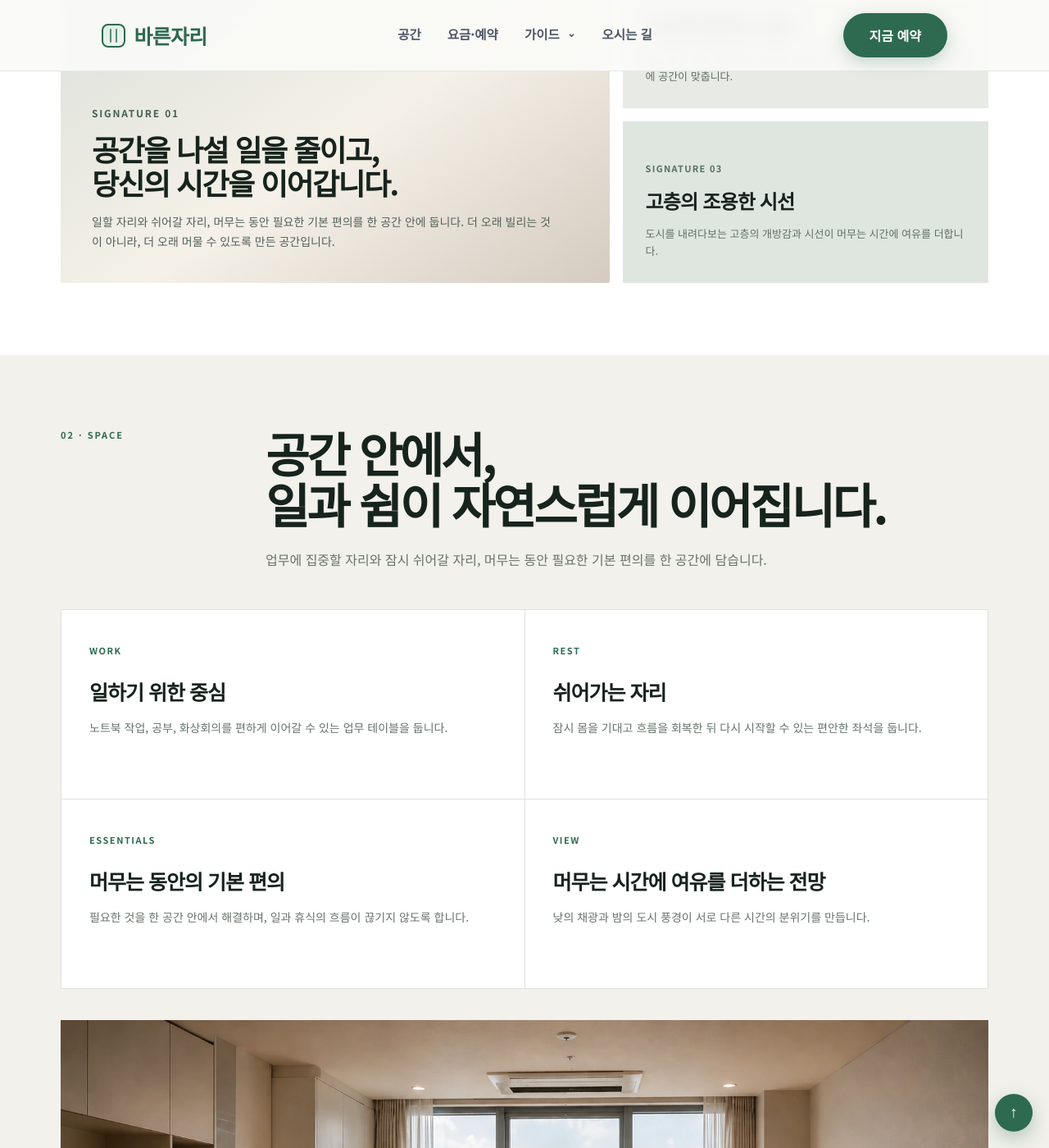
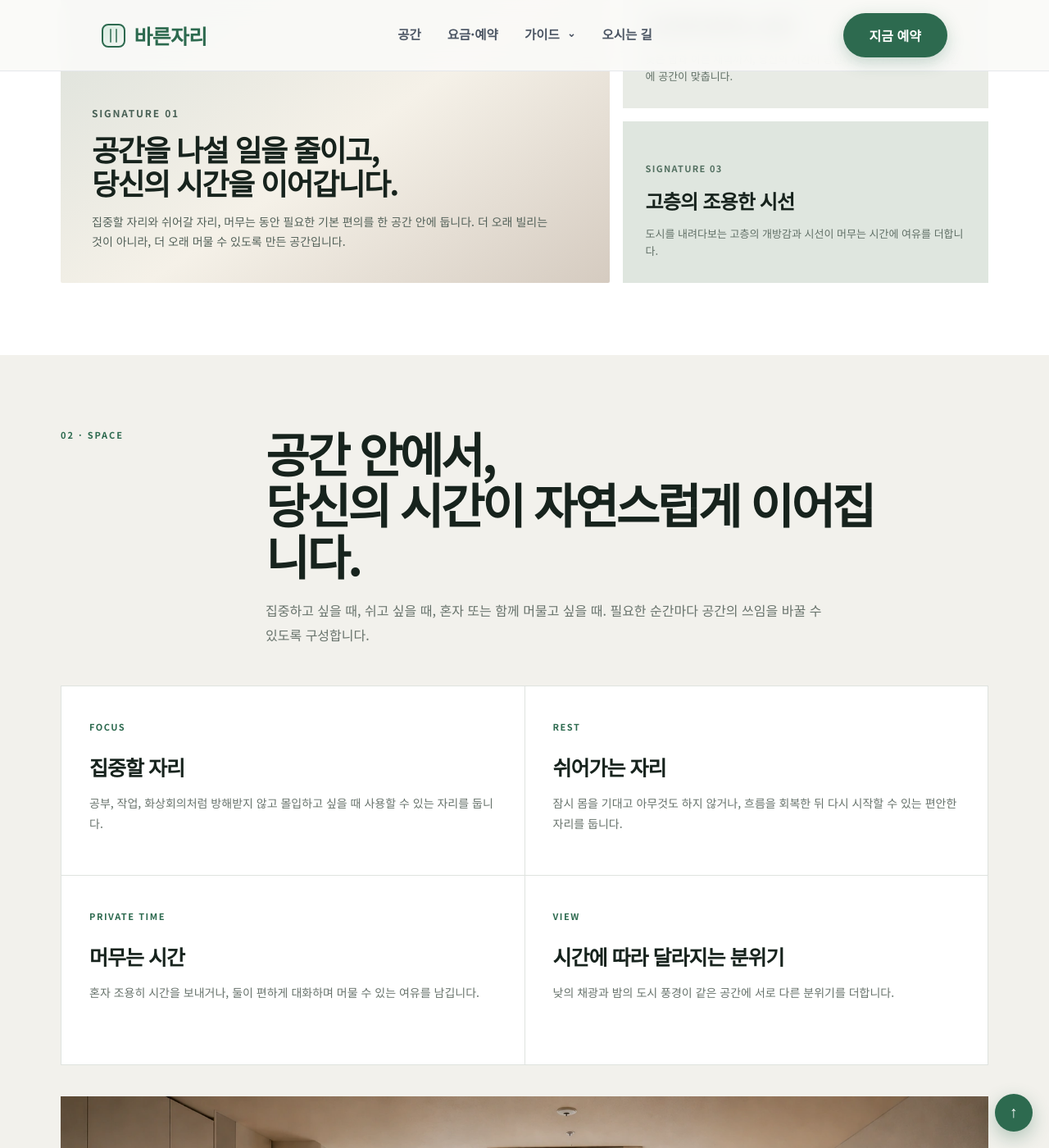
Before and after one commit to bareunspace/blog, a Jekyll site: the page built from lounge/index.html, in a window 1280 px wide and 1400 px high, scrolled down 1177 px. Shown: the whole window at 82% size. Built offline with Jekyll 4.4.1, drawn with Linux system fonts in a browser that asks for light colours; some of the changed text lies outside the part shown.

Commit message:
Broaden lounge use cases and simplify page flow

```diff
--- a/lounge/index.html
+++ b/lounge/index.html
@@ -3,7 +3,7 @@
 page_id: lounge
 permalink: /lounge/
 title: 바른자리 프라이빗 라운지 | 신중동 고층 프라이빗 공간
-description: 신중동의 고층 프라이빗 공간에서 일하고, 쉬고, 다시 이어가는 시간을 위한 바른자리 Private Lounge 구상안입니다.
+description: 신중동의 고층 프라이빗 공간에서 머물고, 쉬고, 자신의 시간을 이어가는 바른자리 Private Lounge 구상안입니다.
 canonical: https://bareunjari.com/lounge/
 robots: noindex,follow
 sitemap: false
@@ -22,7 +22,7 @@
         <div><small>TIME</small><strong>EXTENDED USE</strong></div>
         <div><small>LOCATION</small><strong>SINJUNGDONG</strong></div>
         <div><small>SPACE</small><strong>HIGH-FLOOR PRIVATE</strong></div>
-        <div><small>FLOW</small><strong>WORK + REST</strong></div>
+        <div><small>FLOW</small><strong>STAY + FOCUS + REST</strong></div>
       </div>
     </div>
   </section>
@@ -34,7 +34,7 @@
         <div><h2>머물고, 쉬고,<br>당신의 시간을 이어가는 공간.</h2><p>Private Lounge는 더 오래 빌리는 공간이 아닙니다. 집중할 때는 집중하고, 쉬고 싶을 때는 쉬면서, 자신의 시간을 한 공간에서 자연스럽게 이어갈 수 있도록 준비한 프라이빗 공간입니다.</p></div>
       </div>
       <div class="lounge-signature">
-        <div class="lounge-signature-main"><span class="num">SIGNATURE 01</span><h3>공간을 나설 일을 줄이고,<br>당신의 시간을 이어갑니다.</h3><p>일할 자리와 쉬어갈 자리, 머무는 동안 필요한 기본 편의를 한 공간 안에 둡니다. 더 오래 빌리는 것이 아니라, 더 오래 머물 수 있도록 만든 공간입니다.</p></div>
+        <div class="lounge-signature-main"><span class="num">SIGNATURE 01</span><h3>공간을 나설 일을 줄이고,<br>당신의 시간을 이어갑니다.</h3><p>집중할 자리와 쉬어갈 자리, 머무는 동안 필요한 기본 편의를 한 공간 안에 둡니다. 더 오래 빌리는 것이 아니라, 더 오래 머물 수 있도록 만든 공간입니다.</p></div>
         <div class="lounge-signature-side">
           <div class="lounge-signature-card"><span>SIGNATURE 02</span><strong>시간에 맞추는 공간</strong><p>늦은 밤과 이른 새벽까지, 당신의 시간이 공간에 맞추기보다 필요한 시간에 공간이 맞춥니다.</p></div>
           <div class="lounge-signature-card"><span>SIGNATURE 03</span><strong>고층의 조용한 시선</strong><p>도시를 내려다보는 고층의 개방감과 시선이 머무는 시간에 여유를 더합니다.</p></div>
@@ -47,13 +47,13 @@
     <div class="lounge-shell">
       <div class="lounge-section-head">
         <div class="lounge-index">02 · SPACE</div>
-        <div><h2>공간 안에서,<br>일과 쉼이 자연스럽게 이어집니다.</h2><p>업무에 집중할 자리와 잠시 쉬어갈 자리, 머무는 동안 필요한 기본 편의를 한 공간에 담습니다.</p></div>
+        <div><h2>공간 안에서,<br>당신의 시간이 자연스럽게 이어집니다.</h2><p>집중하고 싶을 때, 쉬고 싶을 때, 혼자 또는 함께 머물고 싶을 때. 필요한 순간마다 공간의 쓰임을 바꿀 수 있도록 구성합니다.</p></div>
       </div>
       <div class="lounge-scenes">
-        <article class="lounge-scene"><em>WORK</em><h3>일하기 위한 중심</h3><p>노트북 작업, 공부, 화상회의를 편하게 이어갈 수 있는 업무 테이블을 둡니다.</p></article>
-        <article class="lounge-scene"><em>REST</em><h3>쉬어가는 자리</h3><p>잠시 몸을 기대고 흐름을 회복한 뒤 다시 시작할 수 있는 편안한 좌석을 둡니다.</p></article>
-        <article class="lounge-scene"><em>ESSENTIALS</em><h3>머무는 동안의 기본 편의</h3><p>필요한 것을 한 공간 안에서 해결하며, 일과 휴식의 흐름이 끊기지 않도록 합니다.</p></article>
-        <article class="lounge-scene"><em>VIEW</em><h3>머무는 시간에 여유를 더하는 전망</h3><p>낮의 채광과 밤의 도시 풍경이 서로 다른 시간의 분위기를 만듭니다.</p></article>
+        <article class="lounge-scene"><em>FOCUS</em><h3>집중할 자리</h3><p>공부, 작업, 화상회의처럼 방해받지 않고 몰입하고 싶을 때 사용할 수 있는 자리를 둡니다.</p></article>
+        <article class="lounge-scene"><em>REST</em><h3>쉬어가는 자리</h3><p>잠시 몸을 기대고 아무것도 하지 않거나, 흐름을 회복한 뒤 다시 시작할 수 있는 편안한 자리를 둡니다.</p></article>
+        <article class="lounge-scene"><em>PRIVATE TIME</em><h3>머무는 시간</h3><p>혼자 조용히 시간을 보내거나, 둘이 편하게 대화하며 머물 수 있는 여유를 남깁니다.</p></article>
+        <article class="lounge-scene"><em>VIEW</em><h3>시간에 따라 달라지는 분위기</h3><p>낮의 채광과 밤의 도시 풍경이 같은 공간에 서로 다른 분위기를 더합니다.</p></article>
       </div>
       <div class="lounge-concept-visual">
         <a class="lounge-concept-link" href="/images/bareunjari-private-lounge-hero.webp" target="_blank" rel="noopener" aria-label="Private Lounge 공간 구성 시각화 크게 보기">
@@ -69,13 +69,13 @@
     <div class="lounge-shell">
       <div class="lounge-section-head">
         <div class="lounge-index">03 · LIFESTYLE</div>
-        <div><h2>이런 날, Private Lounge.</h2><p>한 번의 집중으로 끝나지 않고, 쉬었다가 다시 이어가야 하는 날을 생각했습니다.</p></div>
+        <div><h2>이런 날, Private Lounge.</h2><p>목적을 미리 정해두기보다, 오래 머물며 자신의 시간을 보내고 싶은 날을 생각했습니다.</p></div>
       </div>
       <div class="lounge-scenes">
-        <article class="lounge-scene"><em>SCENE 01</em><h3>긴 프로젝트를 끝내야 하는 날</h3><p>기획, 문서 작업, 시험 준비, 개인 프로젝트처럼 충분한 몰입 시간이 필요한 일정에 적합합니다.</p></article>
-        <article class="lounge-scene"><em>SCENE 02</em><h3>새벽 해외 미팅이 있는 날</h3><p>다른 시간대와 맞추는 화상회의 때문에 늦은 밤부터 새벽까지 안정적인 독립 공간이 필요할 때.</p></article>
-        <article class="lounge-scene"><em>SCENE 03</em><h3>일과 일 사이, 잠깐 쉬고 싶은 날</h3><p>계속 집중하기보다 잠시 쉬고 다시 시작할 수 있습니다. 오래 머무는 시간에는 휴식도 공간의 일부입니다.</p></article>
-        <article class="lounge-scene"><em>SCENE 04</em><h3>공간을 나설 일을 줄이고 싶은 날</h3><p>필요한 기본 편의를 이용하며 장소를 옮기지 않고 자신의 시간을 이어갑니다.</p></article>
+        <article class="lounge-scene"><em>SCENE 01</em><h3>혼자 오래 머물고 싶은 날</h3><p>읽고, 생각하고, 영상을 보고, 공부하거나 아무 일정 없이 쉬고 싶을 때.</p></article>
+        <article class="lounge-scene"><em>SCENE 02</em><h3>둘만의 시간을 편하게 보내고 싶은 날</h3><p>주변을 신경 쓰지 않고 대화하고 쉬면서 둘만의 시간을 보내고 싶을 때.</p></article>
+        <article class="lounge-scene"><em>SCENE 03</em><h3>늦은 밤이나 이른 새벽 일정이 있는 날</h3><p>해외 미팅, 새벽 공부, 개인 일정처럼 일반적인 시간대와 다른 공간이 필요할 때.</p></article>
+        <article class="lounge-scene"><em>SCENE 04</em><h3>집중과 휴식을 번갈아 하고 싶은 날</h3><p>한 가지 일만 계속하기보다 집중했다가 쉬고, 다시 자신의 흐름으로 돌아가고 싶을 때.</p></article>
       </div>
       <div class="lounge-related" aria-label="현재 바른자리 Private Room에서 축적된 이용 가이드">
         <div class="lounge-related-head"><span>FROM PRIVATE ROOM</span><p>현재 바른자리 Private Room에서 먼저 확인해 온 시간의 쓰임입니다. Private Lounge는 이 흐름을 더 오래 이어갈 수 있도록 확장합니다.</p></div>
@@ -111,24 +111,9 @@
           <ul><li><span>추천 이용</span><span>면접 · 시험 · 스터디 · 회의</span></li><li><span>이용 흐름</span><span>집중 중심</span></li><li><span>시간 방식</span><span>필요한 시간만</span></li><li><span>공간 성격</span><span>프라이빗룸</span></li></ul>
         </div>
         <div class="lounge-product is-lounge">
-          <div class="lounge-product-label">PRIVATE LOUNGE</div><h3>머무르며 사용하는 공간</h3><p>일하고 쉬고 다시 시작하는 흐름까지 한 공간에서 이어가고 싶을 때 적합합니다.</p>
-          <ul><li><span>추천 이용</span><span>장시간 업무 · 새벽 일정 · 해외 미팅</span></li><li><span>이용 흐름</span><span>집중 → 휴식 → 다시 집중</span></li><li><span>시간 방식</span><span>머무름 중심</span></li><li><span>공간 성격</span><span>프라이빗 라운지</span></li></ul>
+          <div class="lounge-product-label">PRIVATE LOUNGE</div><h3>머무르며 사용하는 공간</h3><p>집중하고 쉬고, 혼자 또는 함께 머무는 시간을 한 공간에서 이어가고 싶을 때 적합합니다.</p>
+          <ul><li><span>추천 이용</span><span>장시간 이용 · 개인시간 · 늦은 일정</span></li><li><span>이용 흐름</span><span>머무름 → 집중 → 휴식</span></li><li><span>시간 방식</span><span>머무름 중심</span></li><li><span>공간 성격</span><span>프라이빗 라운지</span></li></ul>
         </div>
-      </div>
-    </div>
-  </section>
-
-  <section class="lounge-section">
-    <div class="lounge-shell">
-      <div class="lounge-section-head">
-        <div class="lounge-index">05 · EXPERIENCE</div>
-        <div><h2>도시 위 프라이빗 공간에서,<br>하루의 흐름을 이어갑니다.</h2><p>일할 때는 집중하고, 필요할 때는 쉬고, 다시 자신의 일정으로 돌아갈 수 있는 단순한 경험을 지향합니다.</p></div>
-      </div>
-      <div class="lounge-experience">
-        <div class="lounge-step"><small>01</small><strong>들어오고</strong><p>예약한 시간에 독립된 공간으로 입실합니다.</p></div>
-        <div class="lounge-step"><small>02</small><strong>집중하고</strong><p>업무, 공부, 미팅 등 그날의 목적에 집중합니다.</p></div>
-        <div class="lounge-step"><small>03</small><strong>쉬어가고</strong><p>잠시 쉬며 다음 흐름을 준비합니다.</p></div>
-        <div class="lounge-step"><small>04</small><strong>다시 이어갑니다</strong><p>장소를 옮기지 않고 자신의 흐름을 이어갑니다.</p></div>
       </div>
     </div>
   </section>
@@ -137,7 +122,7 @@
     <div class="lounge-shell">
       <div class="lounge-opening-box">
         <div><div class="lounge-index">PRIVATE LOUNGE · SINJUNGDONG</div><h2>신중동의 높은 곳에,<br>한 자리를 더합니다.</h2></div>
-        <div class="lounge-opening-copy"><p>Private Lounge는 신중동에서 새로운 공간으로 준비하고 있습니다. 오늘 필요한 일을 이어가다 보면, 어느새 원하는 자리에 조금 더 가까워질 수 있도록.</p>
+        <div class="lounge-opening-copy"><p>Private Lounge는 신중동에서 새로운 공간으로 준비하고 있습니다. 오늘 필요한 시간을 이어가다 보면, 어느새 원하는 자리에 조금 더 가까워질 수 있도록.</p>
           <div class="lounge-opening-info"><div><small>LOCATION</small><strong>신중동 · 검토 중</strong></div><div><small>SPACE</small><strong>HIGH-FLOOR PRIVATE</strong></div><div><small>RESERVATION</small><strong>오픈 예정</strong></div></div>
           <div class="lounge-opening-actions"><a class="lounge-btn" href="/booking/">현재 Private Room 예약하기</a><a class="lounge-btn secondary" href="/">바른자리 둘러보기</a></div>
           <div class="lounge-disclaimer">※ 현재 페이지는 Private Lounge 구상안입니다. 실제 위치·이용 가능 시간·운영 방식·요금과 시설 구성은 최종 확정 후 안내합니다.</div>
```
